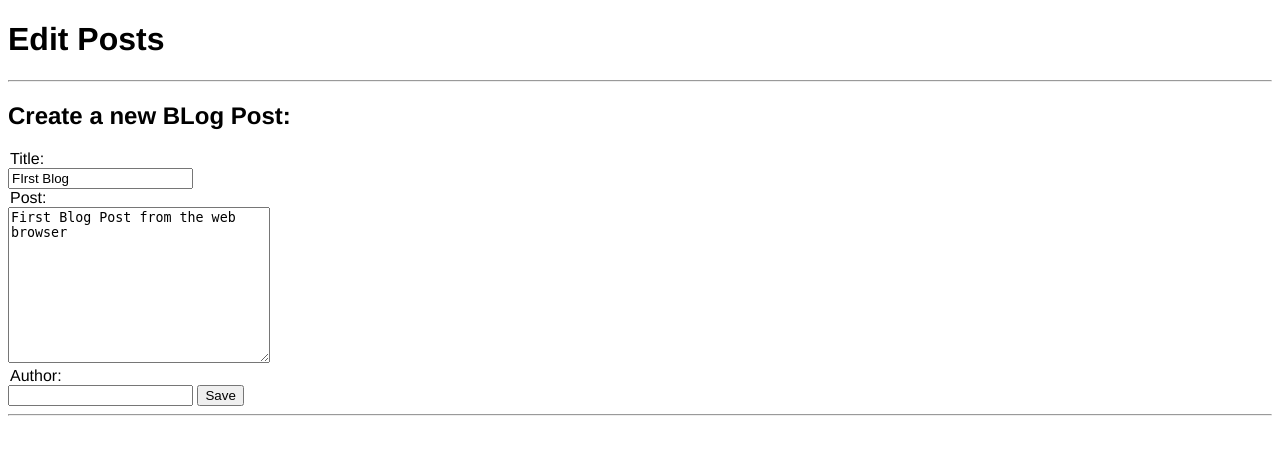
After one commit to Skrkrw/flask-cp, a Flask app: page /posts/edit/1 in a window 1280 px wide. The commit adds this page. Shown: the top 455 px of the page. Run offline with Flask 2, Linux system fonts and the light colour scheme; data comes from the database, SQL or seed files in the repository; both versions use the stored data as it was after the commit.

Commit message:
Preparing to work from local machine

```diff
--- a/app.py
+++ b/app.py
@@ -1,4 +1,4 @@
-from flask import Flask, render_template
+from flask import Flask, render_template, request, redirect
 from flask_sqlalchemy import SQLAlchemy
 from datetime import datetime
 
@@ -28,6 +28,8 @@ class BlogPost(db.Model):
     # __repr__ is more for developers while __str__ is for end users.
         return 'Blog post ' + str(self.id)
 
+"""
+Dommie Data
 all_posts = [
     {
         'title': 'Post 1',
@@ -39,15 +41,33 @@ all_posts = [
         'comment': 'Comment 2 for this post',
     }
 ]
+"""
 
 @app.route('/')
 def index():
     return render_template('index.html')
 
-@app.route('/posts')
+@app.route('/posts/', methods=['GET', 'POST']) # Allowing Get and Post
 def posts():
-    return render_template('posts.html', posts=all_posts)
+    if request.method == 'POST':
+        post_title = request.form['title']
+        post_content = request.form['content']
+        post_author = request.form['author']
+        # We dont define date time because it is automatically, or default
+        new_post = BlogPost(title=post_title, content=post_content, author=post_author)
+        # Creating a new entry in the DB
+        db.session.add(new_post)
+        # Only after commiting the new entry it will be in the DB
+        # It will create a permanent entry and not just the current session
+        # While the server still running
+        db.session.commit()
+        return redirect('/posts/')
+    else:
+        # Getting all of the BLogPost from DB
+        all_posts = BlogPost.query.order_by(BlogPost.date_created).all()
+        return render_template('posts.html', posts=all_posts)
 
+"""
 @app.route('/home/user/<string:name>/id/<int:id>')
 def hello(name, id):
     return "Hello, " + name + " your ID is: " + str(id)
@@ -57,10 +77,26 @@ def hello(name, id):
 @app.route('/only_get', methods=['GET'])
 def get_req():
     return 'You can only get this webpage!'
+"""
 
+@app.route('/posts/delete/<int:id>')
+def delete_post(id):
+    post = BlogPost.query.get_or_404(id)
+    db.session.delete(post)
+    db.session.commit()
+    return redirect('/posts/')
 
-
-
+@app.route('/posts/edit/<int:id>', methods=['GET', 'POST'])
+def edit(id):
+    post = BlogPost.query.get_or_404(id)
+    if request.method == 'POST':
+        post.title = request.form['title']
+        post.content = request.form['content']
+        post.author = request.form['author']
+        db.session.commit()
+        return redirect('/posts/')
+    else:
+        return render_template('edit.html', post=post)
 
 if __name__ == "__main__":
     # Enables developer mode
--- /dev/null
+++ b/templates/edit.html
@@ -0,0 +1,19 @@
+{% extends 'base.html' %}
+{% block head %}
+    <title>Post</title>
+{% endblock %}
+
+{% block body %}
+    <h1>Edit Posts</h1>
+
+    <hr>
+    <h2>Create a new BLog Post:</h2>
+    <form action="{{ url_for( 'edit' ) }}" method='POST'>
+        <legend for="title">Title: </legend><input type="text" name="title" id="title" value="{{ post.title }}" required>
+        <legend for="content">Post: </legend><textarea name="content" id="content" cols="30" rows="10" required>{{ post.content }}</textarea>
+        <legend for="content">Author: </legend><input type="text" name="author" id="author" value="{{ post.author }}" >
+        <input type="submit" value="Save">
+    </form>
+    <hr>
+
+{% endblock %}
--- a/templates/index.html
+++ b/templates/index.html
@@ -5,4 +5,5 @@
 
 {% block body %}
     <h1>Welcome!</h1>
+    <a href="/posts/">Let's got to the posts!</a>
 {% endblock %}
```
Also changed, not shown: templates/posts.html (+13 -2 lines), posts.db, 2 other files.
